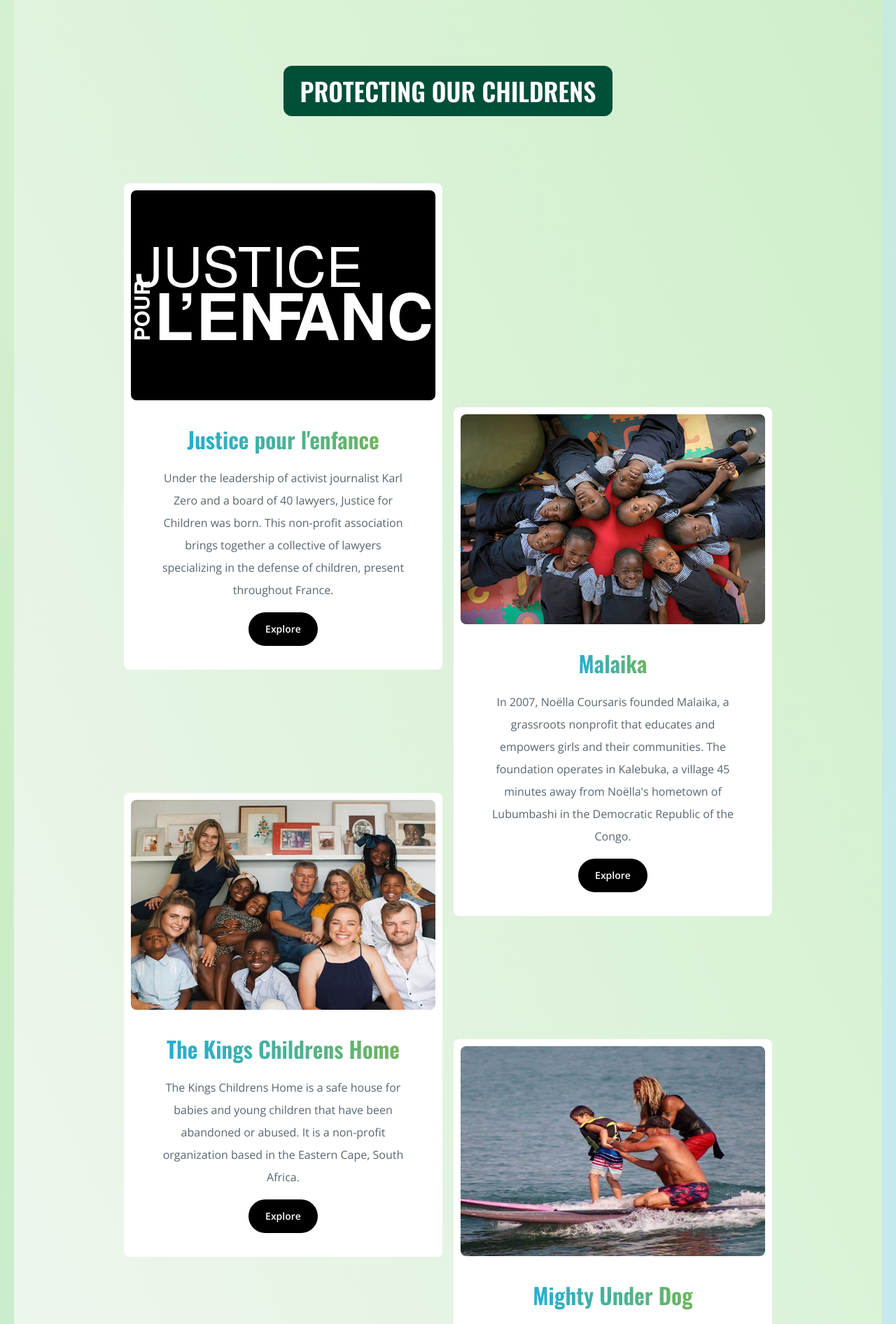
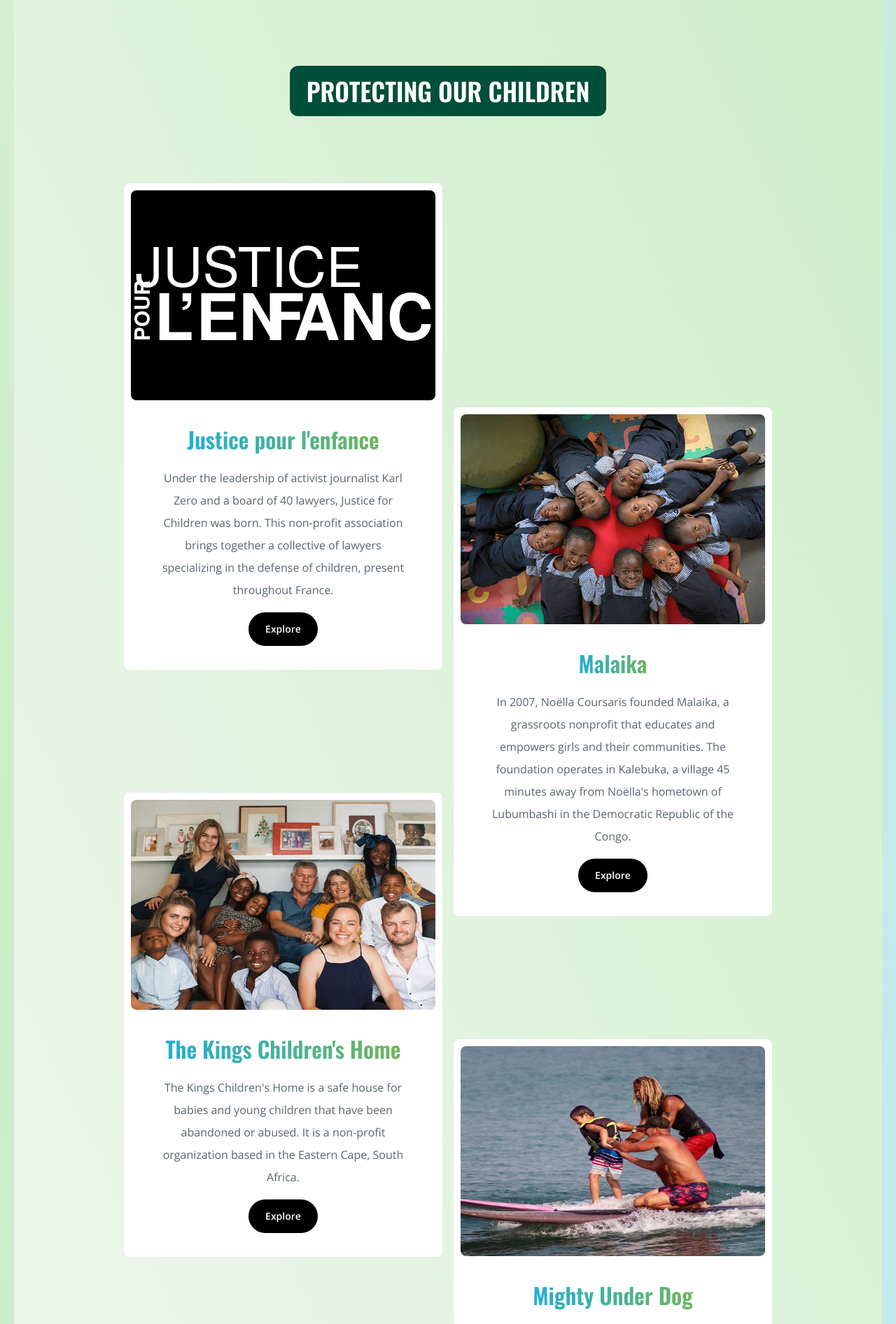
Before and after one commit to Cecil-DAO/cecil-sns, a React (Vite) app in the folder client/cecil_dao_website/: page / in a window 1280 px wide. Shown: the part 3768-5660 px from the top of the page at 70% size. Built offline with nearby package versions, Linux system fonts and the light colour scheme; no server answers.

Commit message:
fix: typo

```diff
--- a/client/cecil_dao_website/src/components/3dModels/PlanetModel.tsx
+++ b/client/cecil_dao_website/src/components/3dModels/PlanetModel.tsx
@@ -452,7 +452,7 @@
                   </div>
                   <div className="btnText">
                     <Link to="/the-kings-childrens-home" className="text">
-                      King's Childrens Home
+                      King's Children's Home
                     </Link>
                   </div>
                 </div>
--- a/client/cecil_dao_website/src/components/Menu/Menu.tsx
+++ b/client/cecil_dao_website/src/components/Menu/Menu.tsx
@@ -121,7 +121,7 @@
                 </div>
               </AccordionItem>
 
-              <AccordionItem header="PROTECTING OUR CHILDRENS">
+              <AccordionItem header="PROTECTING OUR CHILDREN">
                 <div className="menu-item">
                   <NavLink to="/justice-pour-l-enfance">
                     Justice pour L'enfance
@@ -129,7 +129,7 @@
                   <NavLink to="/malaika">Malaika</NavLink>
                   <NavLink to="/mighty-under-dogs">Mighty Under Dogs</NavLink>
                   <NavLink to="/the-kings-childrens-home">
-                    The Kings Childrens Home
+                    The Kings Children's Home
                   </NavLink>
                 </div>
               </AccordionItem>
--- a/client/cecil_dao_website/src/views/LandingPage.tsx
+++ b/client/cecil_dao_website/src/views/LandingPage.tsx
@@ -120,7 +120,7 @@
         <div className="flex justify-center my-16 lg:my-24">
           <div className="bg-[#004F39] px-6 py-2 lg:py-4 rounded-xl">
             <div className="text-white text-xl lg:text-4xl font-semibold">
-              PROTECTING OUR CHILDRENS
+              PROTECTING OUR CHILDREN
             </div>
           </div>
         </div>
@@ -143,8 +143,8 @@
           <Card
             className="self-start mt-8 md:-mt-48"
             img="/projects/img-kings-childrens-home.avif"
-            title="The Kings Childrens Home"
-            description="The Kings Childrens Home is a safe house for babies and young children that have been abandoned or abused. It is a non-profit organization based in the Eastern Cape, South Africa."
+            title="The Kings Children's Home"
+            description="The Kings Children's Home is a safe house for babies and young children that have been abandoned or abused. It is a non-profit organization based in the Eastern Cape, South Africa."
             link="/the-kings-childrens-home"
           />
           <Card
--- a/client/cecil_dao_website/src/views/projects/TheKingsChildrensHome.tsx
+++ b/client/cecil_dao_website/src/views/projects/TheKingsChildrensHome.tsx
@@ -60,9 +60,9 @@
             <Menu />
           </div>
           <div className="flex flex-col gap-10 items-center article">
-            <h2>The Kings Childrens Home</h2>
+            <h2>The Kings Children's Home</h2>
             <p>
-              The King Childrens Home is a safe house for babies and young
+              The King Children's Home is a safe house for babies and young
               children that have been abandoned or abused. It is a non-profit
               organization based in the Eastern Cape, South Africa. In October
               of 2008, a baby was abandoned in the bushes near the home of Tracy
```
